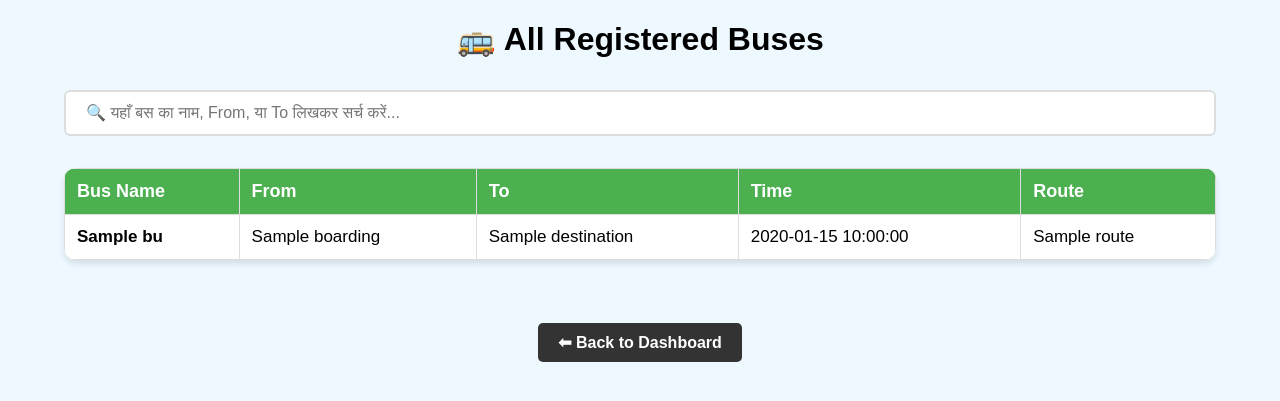
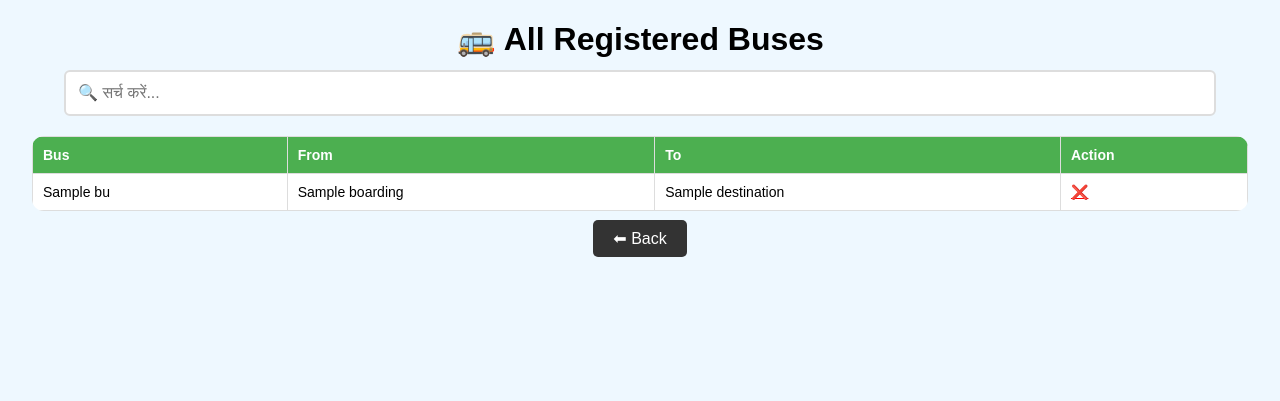
Before and after one commit to sumitsingh34398-art/PrivateBusFinder, a Flask app: template templates/View_buses.html in a window 1280 px wide. Shown: the top 401 px of the page. Run offline with Flask 3, Linux system fonts and the light colour scheme; the template is opened without the code that fills it: most values are stand-ins (such as "Sample title", 1, 10 or a date in 2020).

Commit message:
Refactor bus view template and improve search functionality

```diff
--- a/templates/View_buses.html
+++ b/templates/View_buses.html
@@ -5,109 +5,49 @@
     <link rel="stylesheet" href="{{ url_for('static', filename='style.css') }}">
     <style>
         .container { text-align: center; margin-top: 20px; font-family: Arial, sans-serif; }
-
-        /* 🔍 सर्च बॉक्स का सुंदर स्टाइल */
-        .search-container {
-            margin: 20px auto;
-            width: 90%;
-            text-align: left;
-            display: flex;
-            gap: 10px;
-        }
-        .search-input {
-            width: 100%;
-            padding: 12px 20px;
-            font-size: 16px;
-            border: 2px solid #ddd;
-            border-radius: 6px;
-            outline: none;
-            transition: 0.3s;
-        }
-        .search-input:focus {
-            border-color: #4CAF50;
-            box-shadow: 0 0 5px rgba(76, 175, 80, 0.3);
-        }
-
-        .admin-table { width: 90%; margin: 10px auto 20px auto; border-collapse: collapse; background: white; box-shadow: 0 4px 6px rgba(0,0,0,0.1); }
-        .admin-table th, .admin-table td { padding: 12px; border: 1px solid #ddd; text-align: left; }
+        .search-input { width: 90%; padding: 12px; margin-bottom: 20px; border: 2px solid #ddd; border-radius: 6px; }
+        .admin-table { width: 95%; margin: 0 auto; border-collapse: collapse; background: white; }
+        .admin-table th, .admin-table td { padding: 10px; border: 1px solid #ddd; text-align: left; font-size: 14px; }
         .admin-table th { background-color: #4CAF50; color: white; }
-
-        /* कोई बस न मिलने पर दिखने वाला मैसेज */
-        .no-match {
-            display: none;
-            color: #ff5722;
-            font-size: 18px;
-            margin: 20px;
-            font-weight: bold;
-        }
     </style>
 </head>
 <body>
     <div class="container">
         <h1>🚌 All Registered Buses</h1>
-
-        <!-- 🔍 लाइव सर्च बार सेक्शन -->
-        <div class="search-container">
-            <input type="text" id="busSearchInput" class="search-input" onkeyup="filterBuses()" placeholder="🔍 यहाँ बस का नाम, From, या To लिखकर सर्च करें...">
-        </div>
-
-        <!-- अगर सर्च मैच न हो तो यह मैसेज दिखेगा -->
-        <div id="noMatchMessage" class="no-match">❌ कोई बस नहीं मिली!</div>
+        <input type="text" id="busSearchInput" class="search-input" onkeyup="filterBuses()" placeholder="🔍 सर्च करें...">
 
         <table class="admin-table" id="busesTable">
             <thead>
                 <tr>
-                    <th>Bus Name</th>
+                    <th>Bus</th>
                     <th>From</th>
                     <th>To</th>
-                    <th>Time</th>
-                    <th>Route</th>
+                    <th>Action</th>
                 </tr>
             </thead>
             <tbody>
                 {% for bus in buses %}
                 <tr>
-                    <td><strong>{{ bus.bus_name }}</strong></td>
+                    <td>{{ bus.bus_name }}</td>
                     <td>{{ bus.boarding }}</td>
                     <td>{{ bus.destination }}</td>
-                    <td>{{ bus.departure_time }}</td>
-                    <td>{{ bus.route }}</td>
+                    <td>
+                        <a href="/delete-bus/{{ bus.id }}" onclick="return confirm('क्या आप इसे डिलीट करना चाहते हैं?')" style="color: red; font-weight: bold;">❌</a>
+                    </td>
                 </tr>
                 {% endfor %}
             </tbody>
         </table>
         <br>
-        <a href="/dashboard" class="back-btn" style="text-decoration: none; padding: 10px 20px; background: #333; color: white; border-radius: 5px; display: inline-block;">⬅ Back to Dashboard</a>
+        <a href="/dashboard" style="padding: 10px 20px; background: #333; color: white; border-radius: 5px; text-decoration: none;">⬅ Back</a>
     </div>
 
-    <!-- 🌟 फिक्स की हुई लाइव सर्च स्क्रिप्ट -->
     <script>
     function filterBuses() {
-        var input = document.getElementById("busSearchInput");
-        var filter = input.value.toLowerCase().trim(); // यहाँ एरर को .trim() से फिक्स कर दिया है
-        var table = document.getElementById("busesTable");
-        var tr = table.getElementsByTagName("tr");
-        var noMatchMessage = document.getElementById("noMatchMessage");
-        var hasVisibleRow = false;
-
-        // टेबल की हर रो (Row) को चेक करें (हेडर छोड़कर, i=1 से शुरू)
+        var input = document.getElementById("busSearchInput").value.toLowerCase();
+        var tr = document.getElementById("busesTable").getElementsByTagName("tr");
         for (var i = 1; i < tr.length; i++) {
-            var rowText = tr[i].textContent || tr[i].innerText;
-            if (rowText.toLowerCase().indexOf(filter) > -1) {
-                tr[i].style.display = "";
-                hasVisibleRow = true;
-            } else {
-                tr[i].style.display = "none";
-            }
-        }
-
-        // अगर कोई भी बस मैच नहीं हुई तो मैसेज दिखाएं और टेबल छुपाएं
-        if (hasVisibleRow) {
-            noMatchMessage.style.display = "none";
-            table.style.display = "";
-        } else {
-            noMatchMessage.style.display = "block";
-            table.style.display = "none";
+            tr[i].style.display = (tr[i].textContent.toLowerCase().indexOf(input) > -1) ? "" : "none";
         }
     }
     </script>
```
